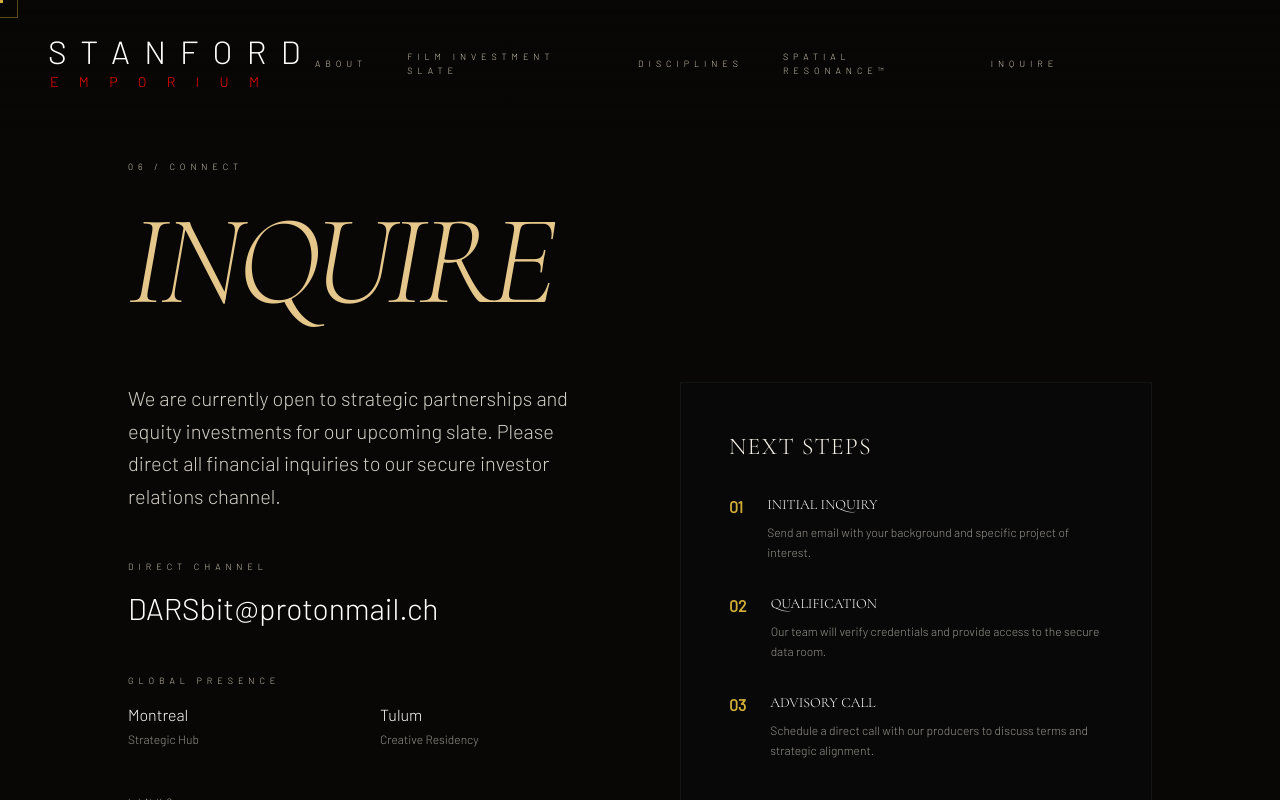
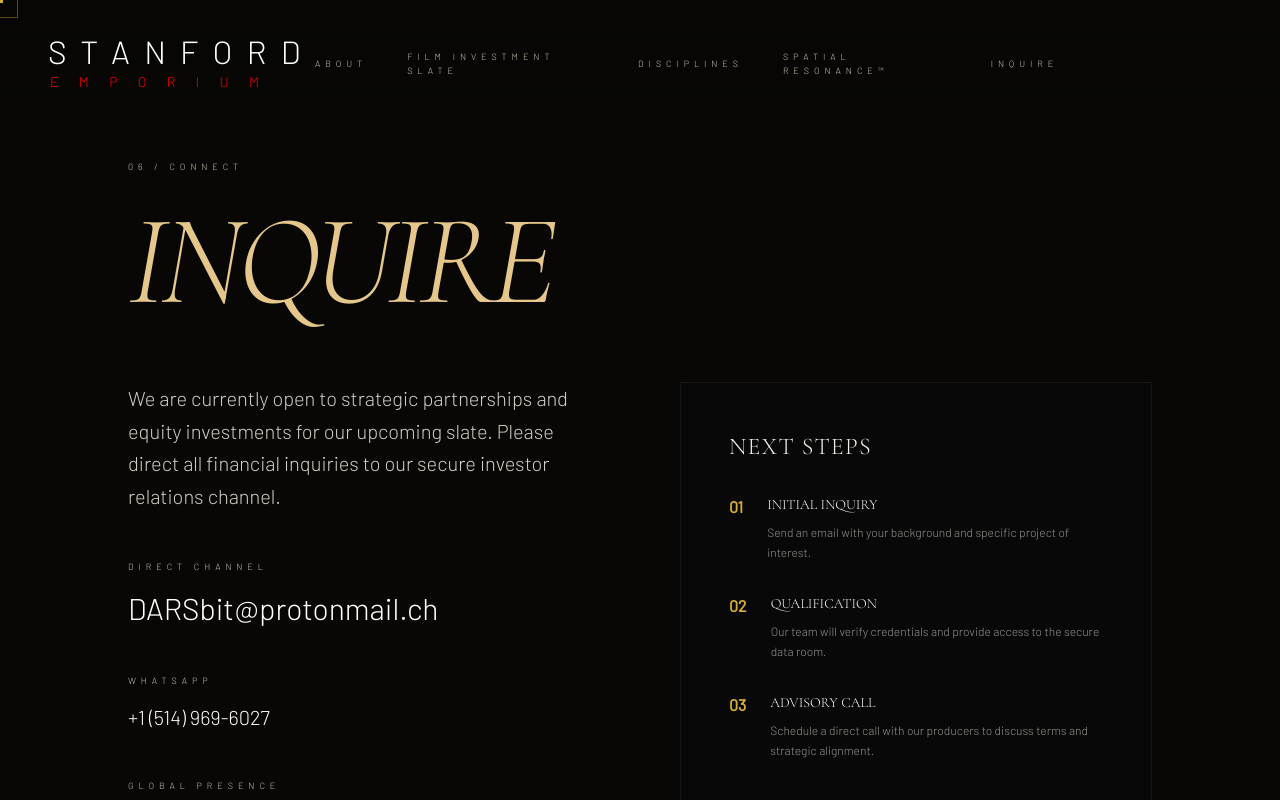
Before and after one commit to danielarmonstanford/SE-Film-Slate, a React (Vite) app: page /inquire in a window 1280 px wide. Shown: the top 800 px of the page. Built offline with nearby package versions, Linux system fonts and the light colour scheme.

Commit message:
Add WhatsApp contact to Inquire page

```diff
--- a/src/pages/Inquire.tsx
+++ b/src/pages/Inquire.tsx
@@ -47,6 +47,20 @@ const Inquire: React.FC = () => {
                     onMouseLeave={() => setIsHovering(false)}
                   >
                     {EMAIL_CONTACT}
+                  </a>
+                </div>
+
+                <div>
+                  <h4 className="label-text text-[11px] text-[var(--bronze)] mb-4 uppercase tracking-widest">WhatsApp</h4>
+                  <a
+                    href="https://wa.me/15149696027"
+                    target="_blank"
+                    rel="noopener noreferrer"
+                    className="text-xl text-white hover:text-[var(--bronze)] transition-colors"
+                    onMouseEnter={() => setIsHovering(true)}
+                    onMouseLeave={() => setIsHovering(false)}
+                  >
+                    +1 (514) 969-6027
                   </a>
                 </div>
 
```
